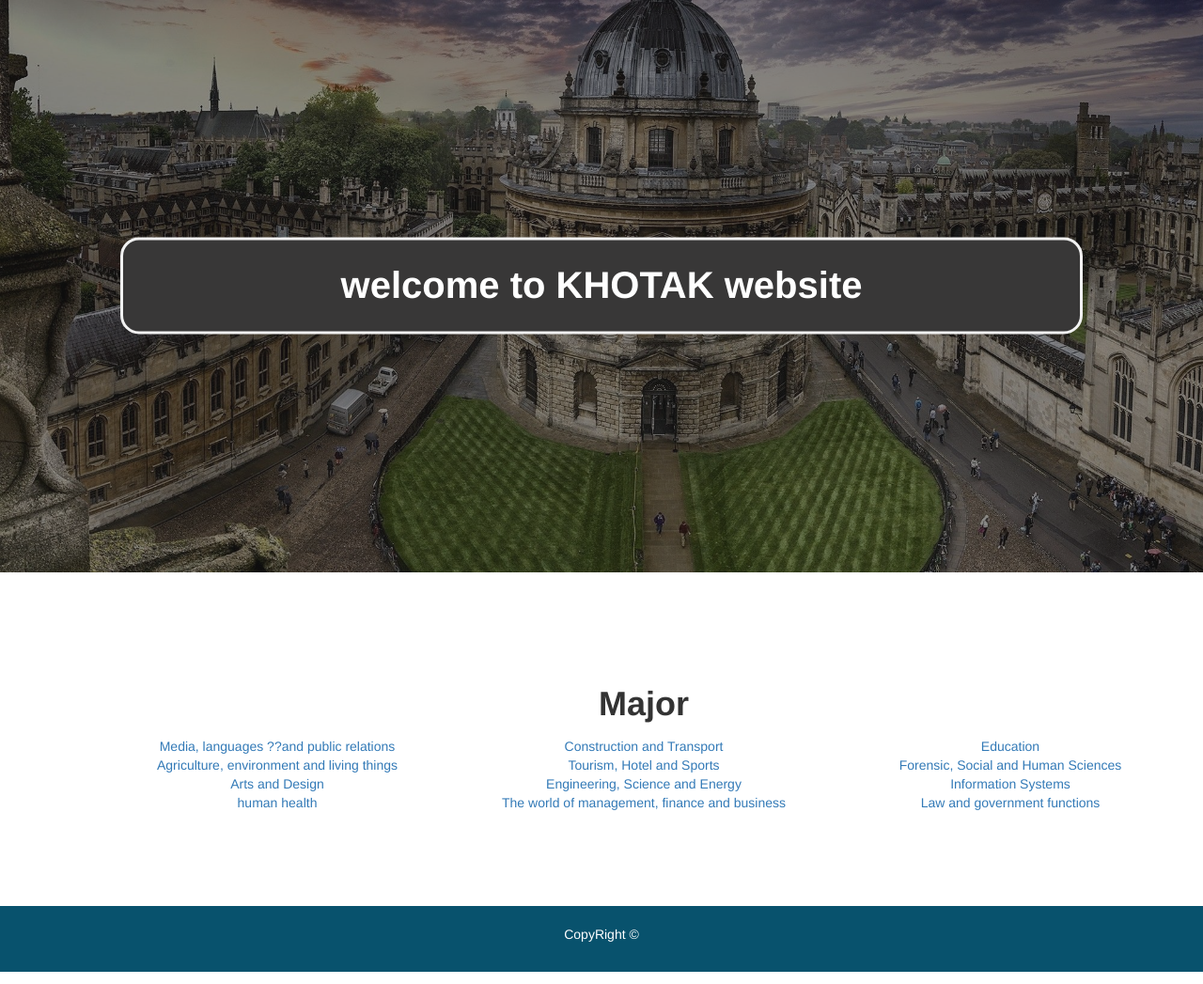
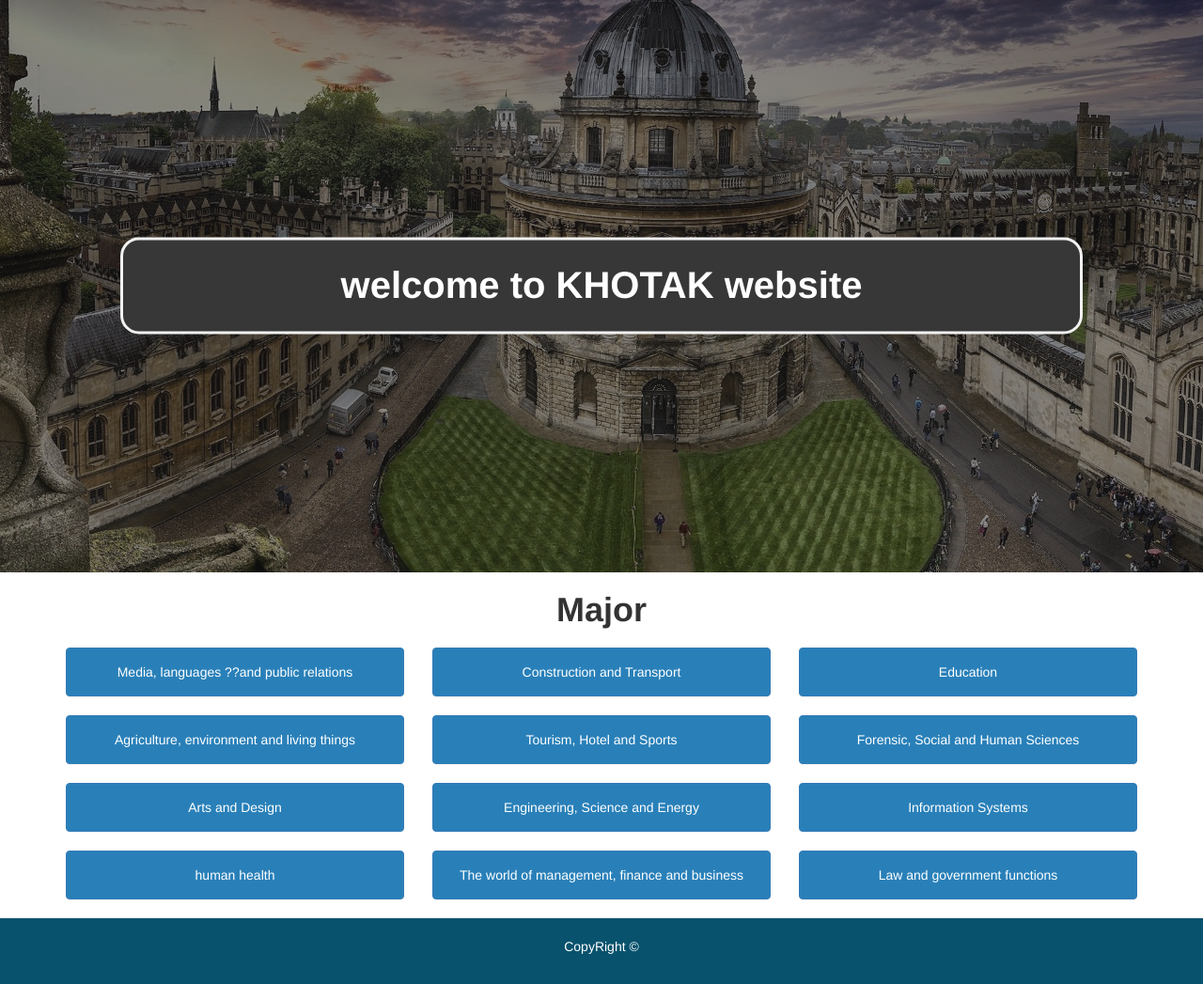
Before and after one commit to ryroo1995/khotak, a PHP site: page /subject.php in a window 1280 px wide. Shown: the part 74-1121 px from the top of the page at 94% size. Run offline with PHP 8.4, Linux system fonts and the light colour scheme; data comes from the database, SQL or seed files in the repository.

Commit message:
mohammedalmasriupdateone

```diff
--- a/project/css/fpsyle.css
+++ b/project/css/fpsyle.css
@@ -377,3 +377,32 @@ padding: 20px;
         margin-top: 16px;
     font-size: 26px;
 }
+/*************************/
+.image-subjects{
+
+}
+.image-subjects h2{
+    font-size: 36px;
+    font-weight: 700;
+    margin: 20px;
+}
+.image-subjects .panel-body{
+
+}
+.image-subjects .panel-primary{
+       background-color: #2980b9;
+    color: #fff;
+}
+.image-subjects .panel-body a{
+      color: #fff!important;
+    text-decoration: none;
+}
+.image-subjects .panel-primary:hover{
+   background-color: #8e8e8e;
+    cursor: pointer;
+}
+
+/**********************************************************/
+.contents{
+    background-color: #2c3e50;
+}
--- a/project/subject.php
+++ b/project/subject.php
@@ -26,7 +26,7 @@ if(isset($_GET['subjectId'])){
 <?php
 if($sub=="major"){
 ?>
-<div class="image-subject text-center">
+<div class="image-subjects text-center">
       <div class="container">
           <h2>Major</h2>
            <div class="row">
@@ -43,9 +43,12 @@ if($sub=="major"){
                 <?php
 
                      ?>
-<a href="?Id=<?php echo $maj['majorID'] ?>&subjectId=pageSub">
+                <div class="panel panel-primary">
+      <div class="panel-body"><a href="?Id=<?php echo $maj['majorID'] ?>&subjectId=pageSub">
                 <?php echo $maj['name']; ?>
-                </a>
+                </a></div>
+    </div>
+
                  </div>
                  <?php
                }
@@ -64,7 +67,7 @@ if($sub=="major"){
 
 
  ?>
- <div class="image-subject text-center">
+ <div class="image-subjects text-center">
       <div class="container">
           <h2>subjects</h2>
            <div class="row">
@@ -82,9 +85,13 @@ if($sub=="major"){
                 <?php
 
                      ?>
+               <div class="panel panel-primary">
+                   <div class="panel-body">
 <a href="?IdSub=<?php echo $subj['subjectID']; ?>&subjectId=pageSubs">
                 <?php echo $subj['name']; ?>
                 </a>
+                   </div>
+                   </div>
                  </div>
                  <?php
                }
@@ -116,7 +123,9 @@ if($sub=="major"){
     if($counts4 >0){
          ?>
           <h2><?php echo $subjects['name'];?></h2>
-          <p><?php echo $subjects['discription'];?></p>
+         <div class="alert alert-info">
+  <strong></strong> <?php echo $subjects['discription'];?>
+</div>
           <?php
              $stmt6=$con->prepare("SELECT universty.name
 FROM universty,subject_universty,subject
@@ -126,7 +135,13 @@ WHERE universty.univID=subject_universty.univID AND subject.subjectID=subject_un
                 $counts4=$stmt6->rowCount();
         foreach($subjects as $s){
            ?>
-           <p><?php echo $s['name'];?></p>
+
+
+            <div class="alert alert-success">
+  <strong></strong> <?php echo $s['name'];?>
+</div>
+
+
            <?php
         }
          ?>
```
Also changed, not shown: project/searching.php (+50 -22 lines).
